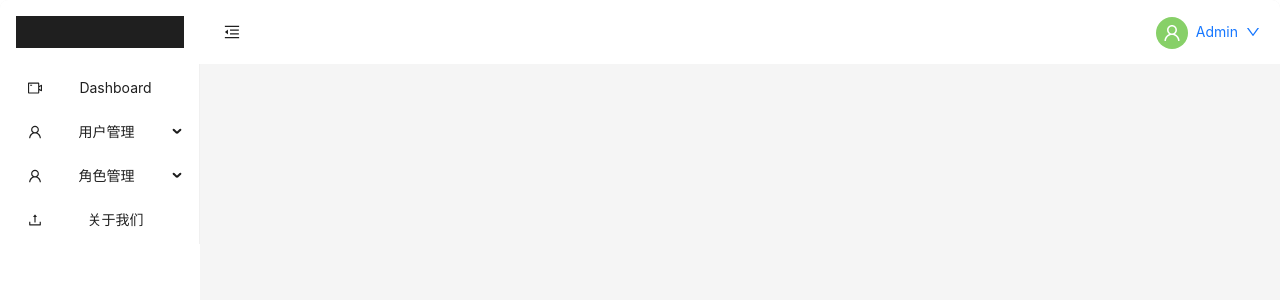
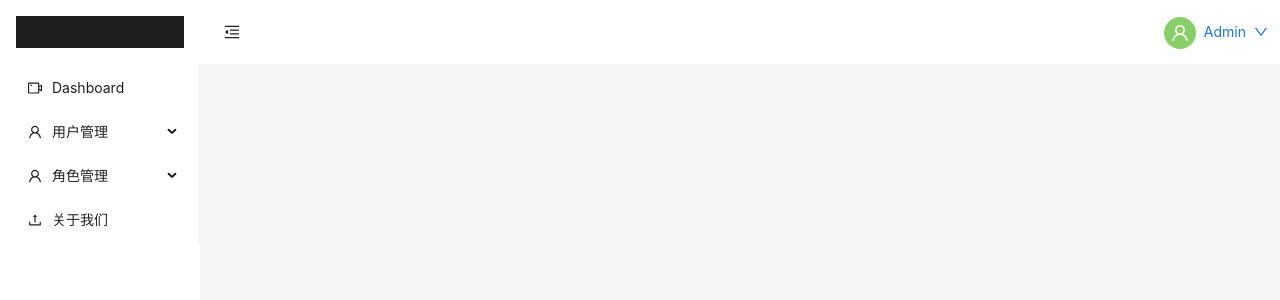
Before and after one commit to chuhx1024/React-admin, a React (Vite) app: page / in a window 1280 px wide. Shown: the top 300 px of the page. Built offline with nearby package versions, Linux system fonts and the light colour scheme.

Commit message:
Feat: Menu 高亮

```diff
--- a/src/layouts/BasicLayout.tsx
+++ b/src/layouts/BasicLayout.tsx
@@ -1,5 +1,5 @@
 import React, { useState, useEffect, useCallback } from 'react'
-import { Outlet, useNavigate } from 'react-router-dom'
+import { Outlet, useNavigate, useLocation } from 'react-router-dom'
 
 import { Layout, Menu, Button, Dropdown, Space, Avatar, type MenuProps } from 'antd'
 import { MenuFoldOutlined, MenuUnfoldOutlined, DownOutlined, UserOutlined } from '@ant-design/icons'
@@ -18,7 +18,7 @@
     color: '#fff',
     height: 64,
     lineHeight: '64px',
-    padding: '0  20px 0 0',
+    padding: '0  12px 0 0',
     backgroundColor: '#fff',
     display: 'flex',
     justifyContent: 'space-between',
@@ -31,7 +31,6 @@
 }
 
 const siderStyle: React.CSSProperties = {
-    textAlign: 'center',
     lineHeight: '120px',
     color: '#fff',
     backgroundColor: '#fff',
@@ -106,6 +105,9 @@
 
     const menuItems = generateMenuItems(siderbarRoutes)
 
+    const location = useLocation()
+    const selectedKeys = [location.pathname]
+
     return (
         <Layout style={layoutStyle}>
             <Sider style={siderStyle} trigger={null} collapsible collapsed={collapsed}>
@@ -113,6 +115,7 @@
                 <Menu
                     mode="inline"
                     defaultSelectedKeys={['1']}
+                    selectedKeys={selectedKeys}
                     items={menuItems}
                     onClick={(e) => {
                         const menuKey = e.key
```
